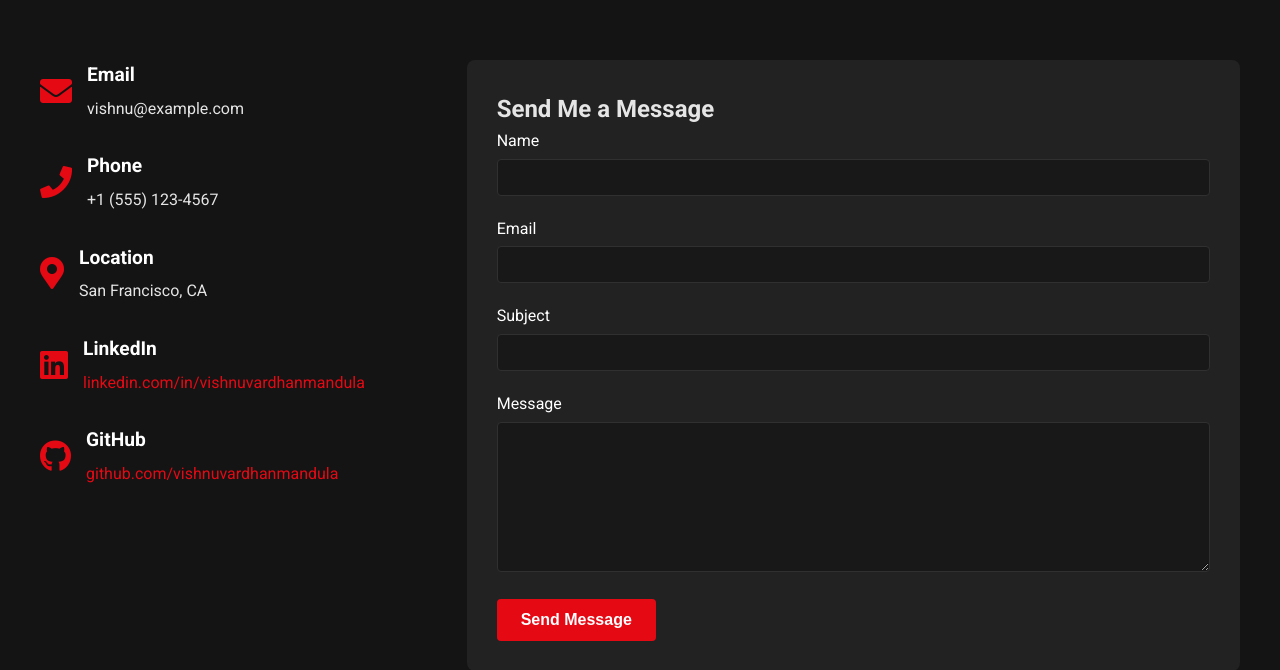
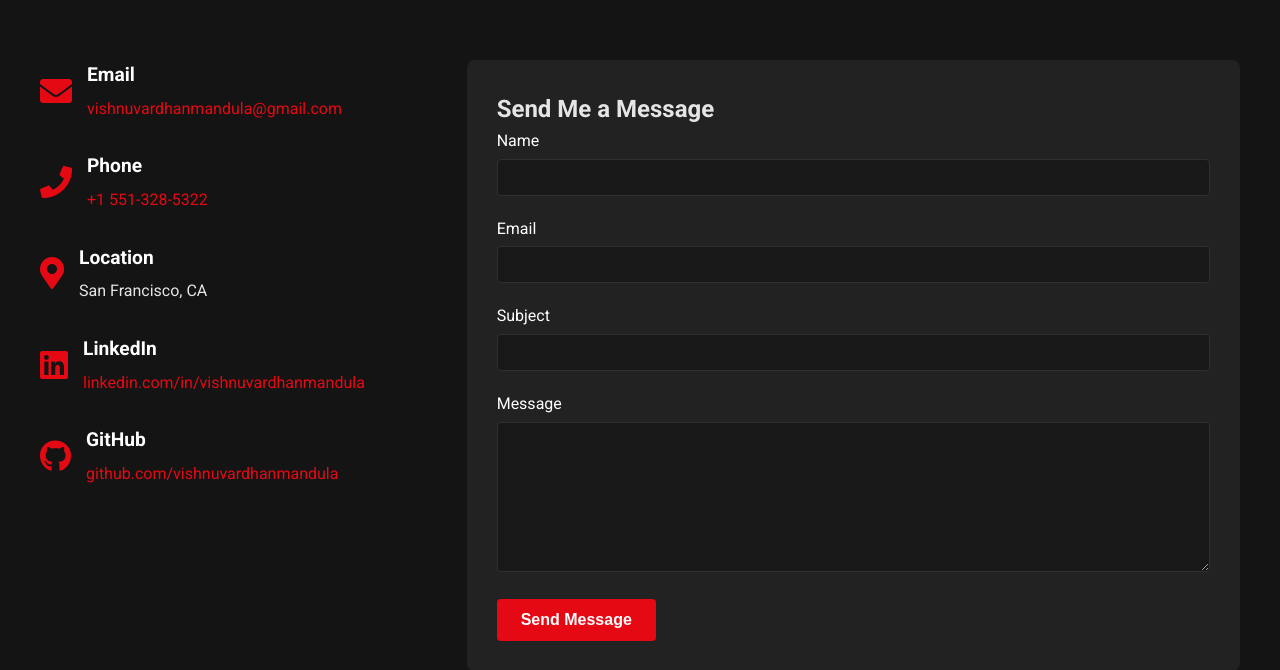
Before and after one commit to Vishnu1604-github/portfolio, a Flask app: page /contact in a window 1280 px wide. Shown: the part 538-1208 px from the top of the page. Run offline with Flask 3, Linux system fonts and the light colour scheme.

Commit message:
Assistant checkpoint: Updated contact information with real details
Assistant generated file changes:
- templates/contact.html: Update contact information with actual details, Update footer links with actual LinkedIn URL
- templates/about.html: Update footer links with actual LinkedIn URL

---

User prompt:

hello

Replit-Commit-Author: Assistant
Replit-Commit-Session-Id: ba9a421e-f620-47e2-9205-92a6c3cc8f33

```diff
--- a/templates/about.html
+++ b/templates/about.html
@@ -139,7 +139,7 @@
             <div class="footer-section">
                 <h3>Connect</h3>
                 <div class="social-links">
-                    <a href="#"><i class="fab fa-linkedin"></i></a>
+                    <a href="https://linkedin.com/in/vishnuvardhanmandula" target="_blank"><i class="fab fa-linkedin"></i></a>
                     <a href="#"><i class="fab fa-github"></i></a>
                     <a href="#"><i class="fab fa-twitter"></i></a>
                 </div>
--- a/templates/contact.html
+++ b/templates/contact.html
@@ -42,14 +42,14 @@
                     <i class="fas fa-envelope"></i>
                     <div>
                         <h3>Email</h3>
-                        <p>vishnu@example.com</p>
+                        <p><a href="mailto:vishnuvardhanmandula@gmail.com" style="color: var(--netflix-red);">vishnuvardhanmandula@gmail.com</a></p>
                     </div>
                 </div>
                 <div class="contact-info-item">
                     <i class="fas fa-phone"></i>
                     <div>
                         <h3>Phone</h3>
-                        <p>+1 (555) 123-4567</p>
+                        <p><a href="tel:+15513285322" style="color: var(--netflix-red);">+1 551-328-5322</a></p>
                     </div>
                 </div>
                 <div class="contact-info-item">
@@ -63,7 +63,7 @@
                     <i class="fab fa-linkedin"></i>
                     <div>
                         <h3>LinkedIn</h3>
-                        <p><a href="#" style="color: var(--netflix-red);">linkedin.com/in/vishnuvardhanmandula</a></p>
+                        <p><a href="https://linkedin.com/in/vishnuvardhanmandula" target="_blank" style="color: var(--netflix-red);">linkedin.com/in/vishnuvardhanmandula</a></p>
                     </div>
                 </div>
                 <div class="contact-info-item">
@@ -114,7 +114,7 @@
             <div class="footer-section">
                 <h3>Connect</h3>
                 <div class="social-links">
-                    <a href="#"><i class="fab fa-linkedin"></i></a>
+                    <a href="https://linkedin.com/in/vishnuvardhanmandula" target="_blank"><i class="fab fa-linkedin"></i></a>
                     <a href="#"><i class="fab fa-github"></i></a>
                     <a href="#"><i class="fab fa-twitter"></i></a>
                 </div>
```
